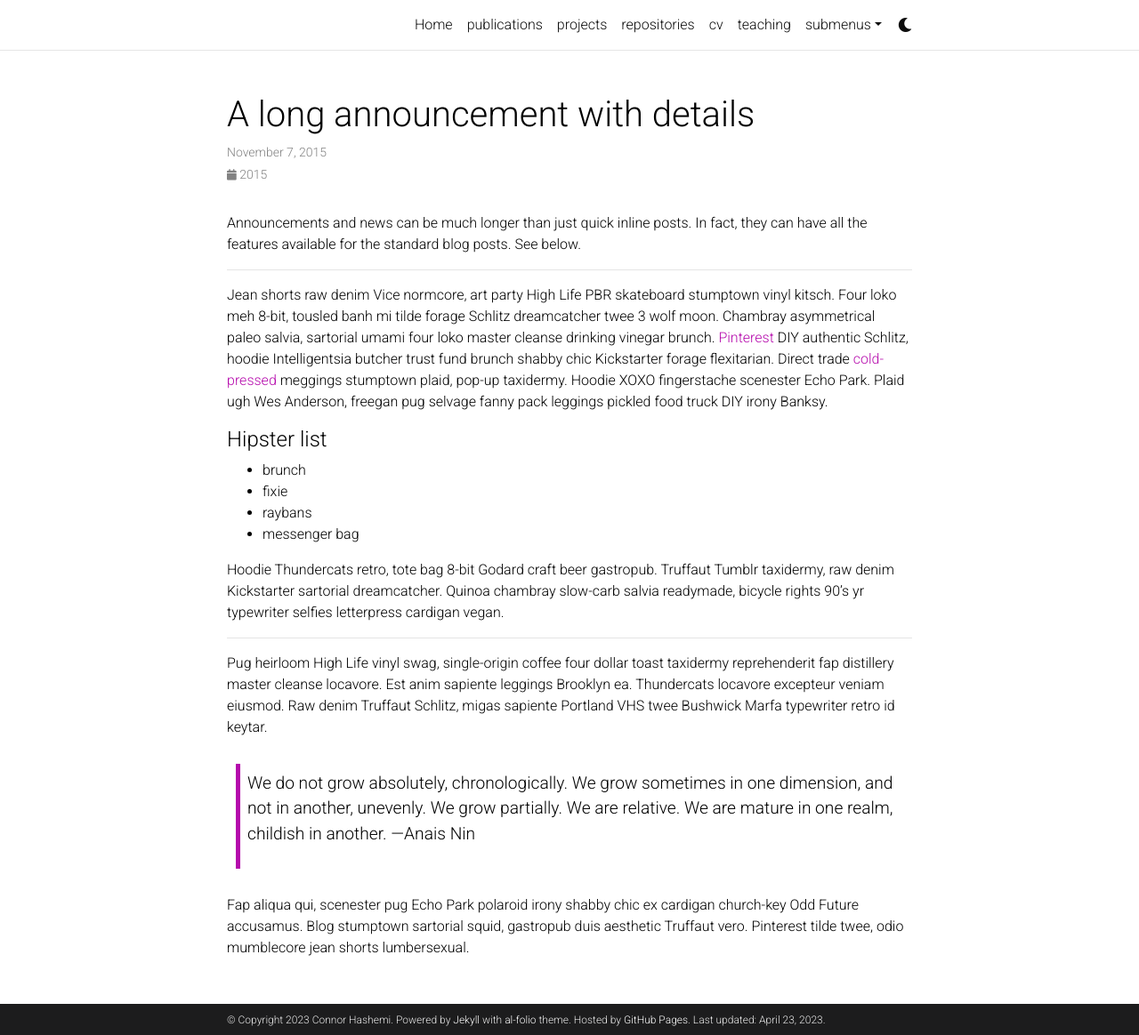
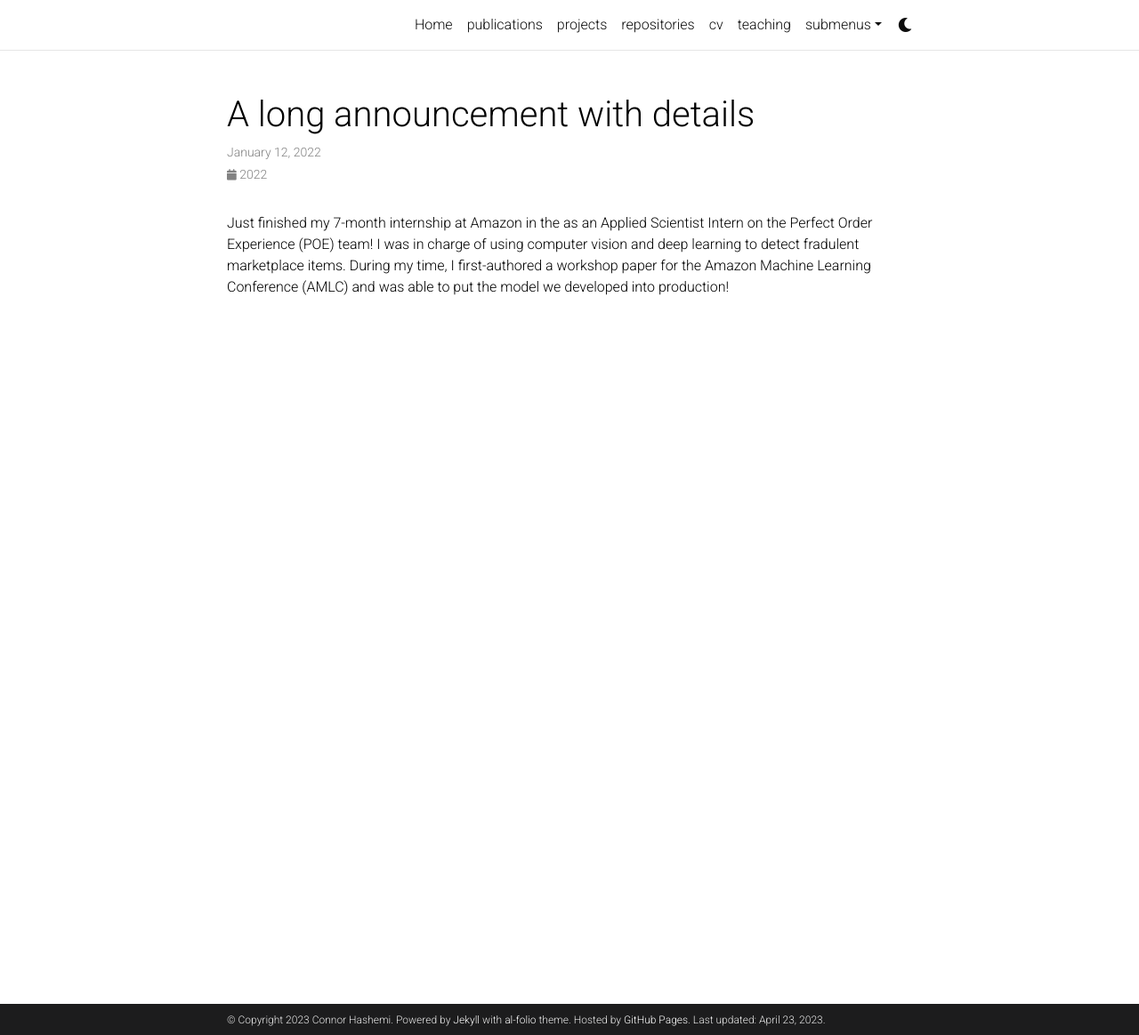
Before and after one commit to Hashe037/Hashe037.github.io, a Jekyll site: the page built from _news/announcement_2.md, in a window 1280 px wide and 1164 px high. Shown: the whole window at 89% size. Built offline with Jekyll 4.4.1, drawn with Linux system fonts in a browser that asks for light colours; comment, search, counter and statistics services are not loaded; a style sheet for code colours, icons or effects is not loaded.

Commit message:
announcement changes

```diff
--- a/_news/announcement_2.md
+++ b/_news/announcement_2.md
@@ -1,32 +1,9 @@
 ---
 layout: post
 title: A long announcement with details
-date: 2015-11-07 16:11:00-0400
-inline: false
+date: 2022-01-12 16:11:00-0400
+inline: true
 related_posts: false
 ---
 
-Announcements and news can be much longer than just quick inline posts. In fact, they can have all the features available for the standard blog posts. See below.
-
-***
-
-Jean shorts raw denim Vice normcore, art party High Life PBR skateboard stumptown vinyl kitsch. Four loko meh 8-bit, tousled banh mi tilde forage Schlitz dreamcatcher twee 3 wolf moon. Chambray asymmetrical paleo salvia, sartorial umami four loko master cleanse drinking vinegar brunch. <a href="https://www.pinterest.com">Pinterest</a> DIY authentic Schlitz, hoodie Intelligentsia butcher trust fund brunch shabby chic Kickstarter forage flexitarian. Direct trade <a href="https://en.wikipedia.org/wiki/Cold-pressed_juice">cold-pressed</a> meggings stumptown plaid, pop-up taxidermy. Hoodie XOXO fingerstache scenester Echo Park. Plaid ugh Wes Anderson, freegan pug selvage fanny pack leggings pickled food truck DIY irony Banksy.
-
-#### Hipster list
-<ul>
-    <li>brunch</li>
-    <li>fixie</li>
-    <li>raybans</li>
-    <li>messenger bag</li>
-</ul>
-
-Hoodie Thundercats retro, tote bag 8-bit Godard craft beer gastropub. Truffaut Tumblr taxidermy, raw denim Kickstarter sartorial dreamcatcher. Quinoa chambray slow-carb salvia readymade, bicycle rights 90's yr typewriter selfies letterpress cardigan vegan.
-
-***
-
-Pug heirloom High Life vinyl swag, single-origin coffee four dollar toast taxidermy reprehenderit fap distillery master cleanse locavore. Est anim sapiente leggings Brooklyn ea. Thundercats locavore excepteur veniam eiusmod. Raw denim Truffaut Schlitz, migas sapiente Portland VHS twee Bushwick Marfa typewriter retro id keytar.
-
-> We do not grow absolutely, chronologically. We grow sometimes in one dimension, and not in another, unevenly. We grow partially. We are relative. We are mature in one realm, childish in another.
-> —Anais Nin
-
-Fap aliqua qui, scenester pug Echo Park polaroid irony shabby chic ex cardigan church-key Odd Future accusamus. Blog stumptown sartorial squid, gastropub duis aesthetic Truffaut vero. Pinterest tilde twee, odio mumblecore jean shorts lumbersexual.
+Just finished my 7-month internship at Amazon in the as an Applied Scientist Intern on the Perfect Order Experience (POE) team! I was in charge of using computer vision and deep learning to detect fradulent marketplace items. During my time, I first-authored a workshop paper for the Amazon Machine Learning Conference (AMLC) and was able to put the model we developed into production!
```
Also changed, not shown: _news/announcement_3.md (+2 -2 lines), _news/announcement_4.md (+2 -2 lines).
